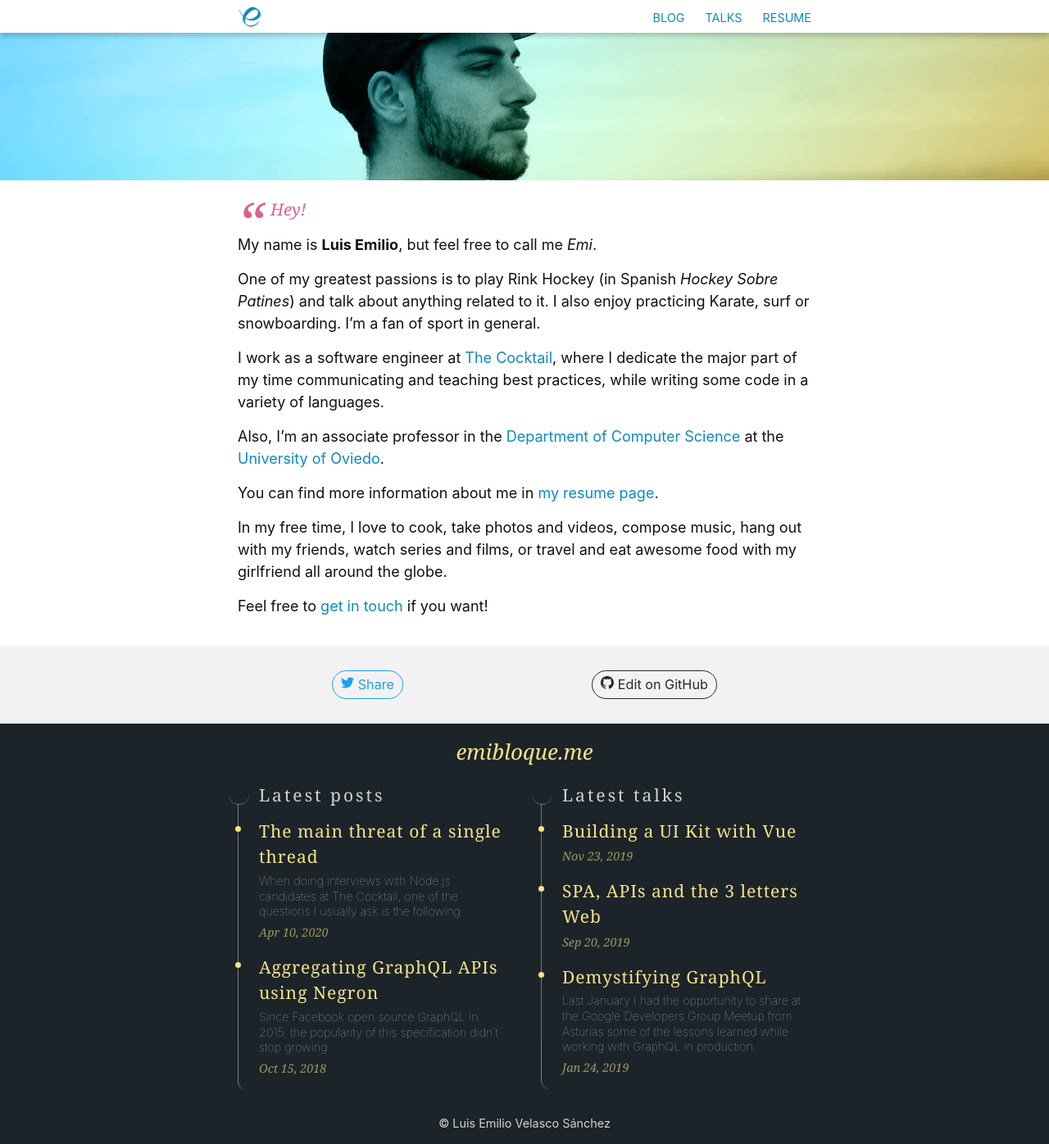
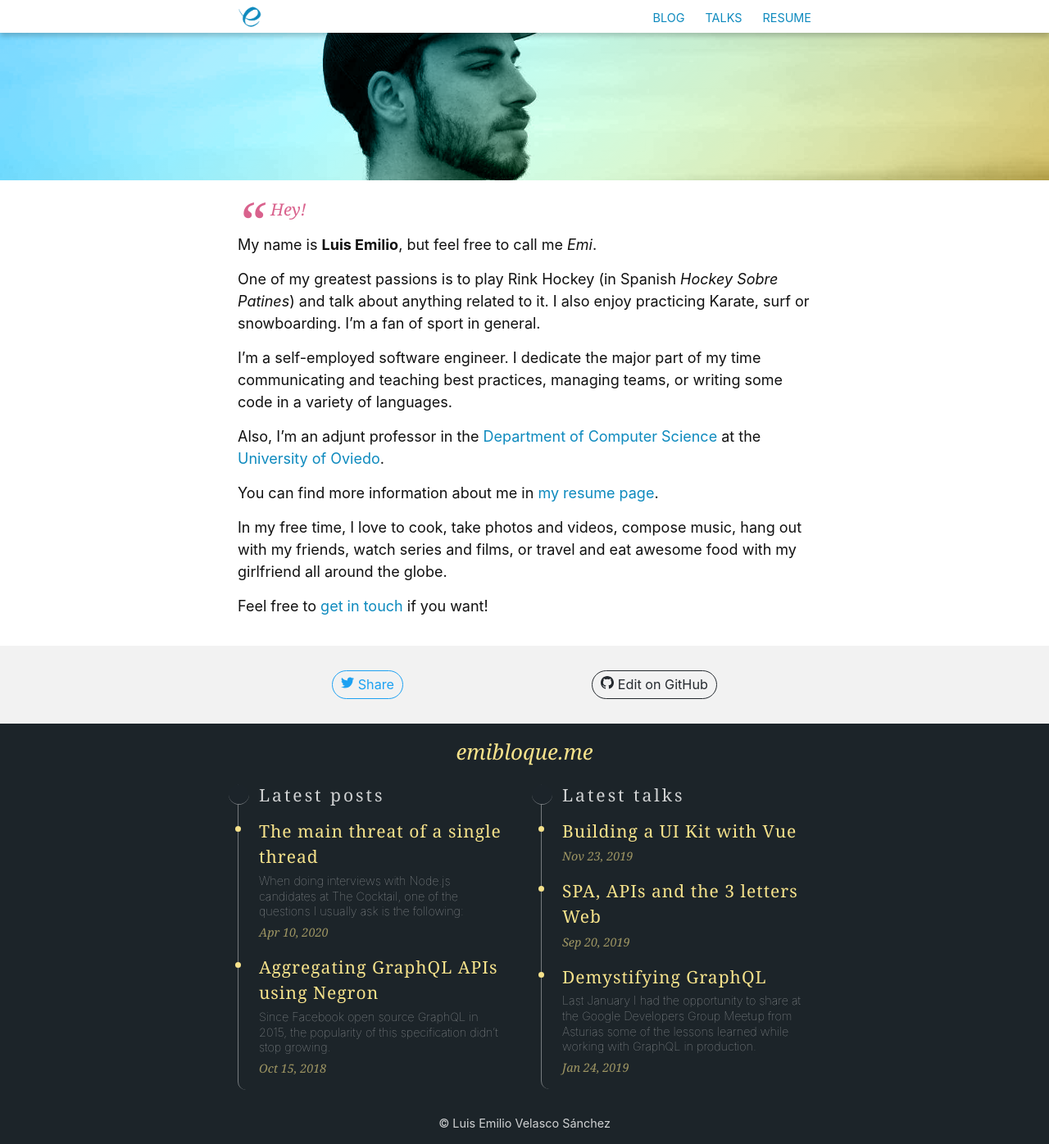
Before and after one commit to emibloque/emibloque, a Jekyll site: the page built from index.md, in a window 1280 px wide. Shown: the whole page at 82% size. Built offline with Jekyll 4.4.1, drawn with Linux system fonts in a browser that asks for light colours.

Commit message:
Update cv

```diff
--- a/_config.yml
+++ b/_config.yml
@@ -14,7 +14,7 @@
 # You can create any custom variable you would like, and they will be accessible
 # in the templates via {{ site.myvariable }}.
 title: emibloque.me
-email: emibloque@gmail.com
+email: emi@emibloque.me
 tagline: Writing about programming stuff
 description: > # this means to ignore newlines until "baseurl:"
   Safe haven
--- a/_pages/resume.html
+++ b/_pages/resume.html
@@ -49,11 +49,13 @@ permalink: /resume/
         {% unless job.archive %}
         <section class="job">
           <div class="logo-wrapper">
+            {% if job.company_logo %}
             <img
               class="logo"
               src="{{ job.company_logo }}"
               alt="{{ job.company }}"
             />
+            {% endif %}
           </div>
           <div class="text">
             <header class="header">
@@ -118,6 +120,8 @@ permalink: /resume/
       {% endfor %}
     </section>
 
+    <div class="page-break"></div>
+
     <h2 class="section-title">Talks<span class="line"></span></h2>
     <section class="talks">
       {% for talk in site.talks reversed %}
--- a/_sass/block/_b_resume.scss
+++ b/_sass/block/_b_resume.scss
@@ -22,9 +22,9 @@ $title-font: Georgia, "Times New Roman", Times, serif;
     margin: auto;
     border-radius: 4px;
     background: #fff;
-    height: 297mm;
+    min-height: 297mm;
     width: 210mm;
-    padding: 8mm 15mm;
+    padding: 5mm 8mm;
     font-size: 9pt;
     @include shadow();
 
@@ -53,7 +53,7 @@ $title-font: Georgia, "Times New Roman", Times, serif;
         }
 
         > .portrait {
-          max-height: 23mm;
+          max-height: 20mm;
           border-radius: 50%;
         }
       }
@@ -365,4 +365,8 @@ $title-font: Georgia, "Times New Roman", Times, serif;
   .b-resume {
     padding: 0;
   }
+  .page-break {
+    height: 8mm;
+    page-break-before: always;
+  }
 }
--- a/index.md
+++ b/index.md
@@ -12,12 +12,12 @@ My name is **Luis Emilio**, but feel free to call me _Emi_.
 
 One of my greatest passions is to play Rink Hockey (in Spanish _Hockey Sobre Patines_) and talk about anything related to it. I also enjoy practicing Karate, surf or snowboarding. I'm a fan of sport in general.
 
-I work as a software engineer at [The Cocktail](https://the-cocktail.com/){:target="_blank"}, where I dedicate the major part of my time communicating and teaching best practices, while writing some code in a variety of languages.
+I'm a self-employed software engineer. I dedicate the major part of my time communicating and teaching best practices, managing teams, or writing some code in a variety of languages.
 
-Also, I'm an associate professor in the [Department of Computer Science](http://www.di.uniovi.es/) at the [University of Oviedo](http://www.uniovi.es/).
+Also, I'm an adjunt professor in the [Department of Computer Science](http://www.di.uniovi.es/) at the [University of Oviedo](http://www.uniovi.es/).
 
 You can find more information about me in [my resume page](/resume).
 
 In my free time, I love to cook, take photos and videos, compose music, hang out with my friends, watch series and films, or travel and eat awesome food with my girlfriend all around the globe.
 
-Feel free to [get in touch](mailto:emibloque@gmail.com) if you want!
+Feel free to [get in touch](mailto:emi@emibloque.me) if you want!
```
Also changed, not shown: _experience/2017-02-the-cocktail.md (+1 -2 lines), _experience/2018-02-radian.md (added, +10 -0 lines), _experience/2019-09-university.md (+3 -2 lines), _experience/2020-08-self-employed.md (added, +12 -0 lines), _projects/current-rhfinals.md (added, +7 -0 lines), assets/images/logos/radian.svg (added), assets/images/logos/rhfinals.png (added).
